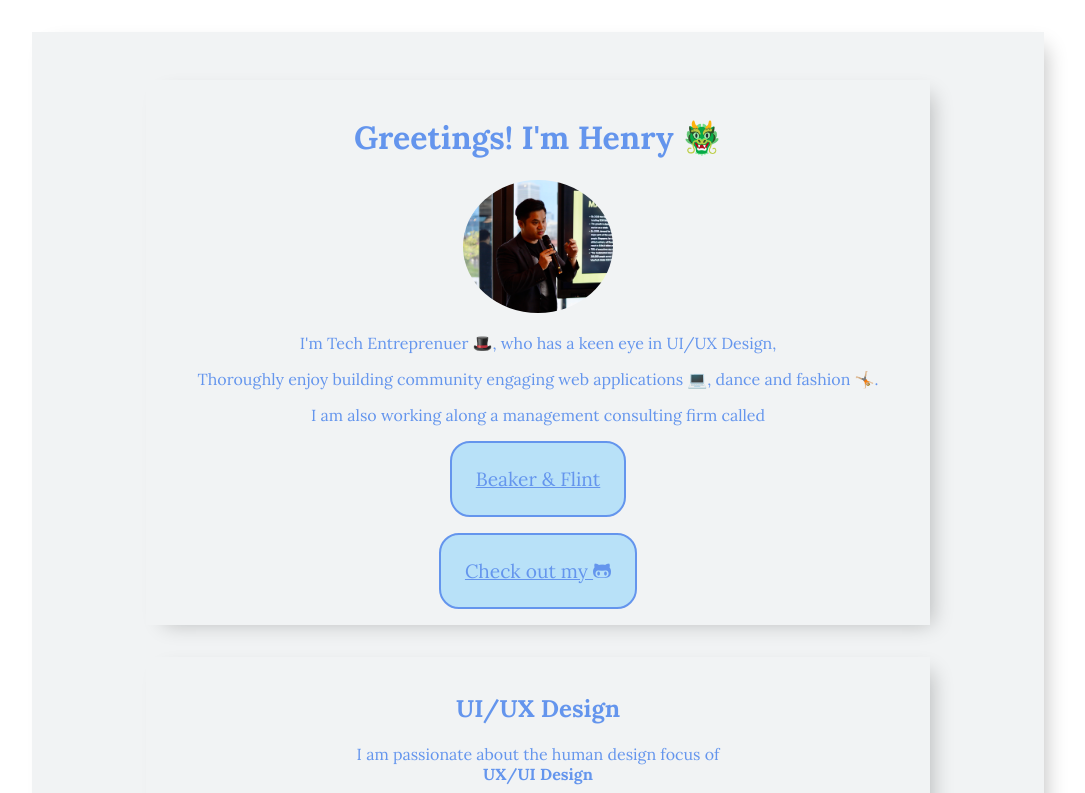
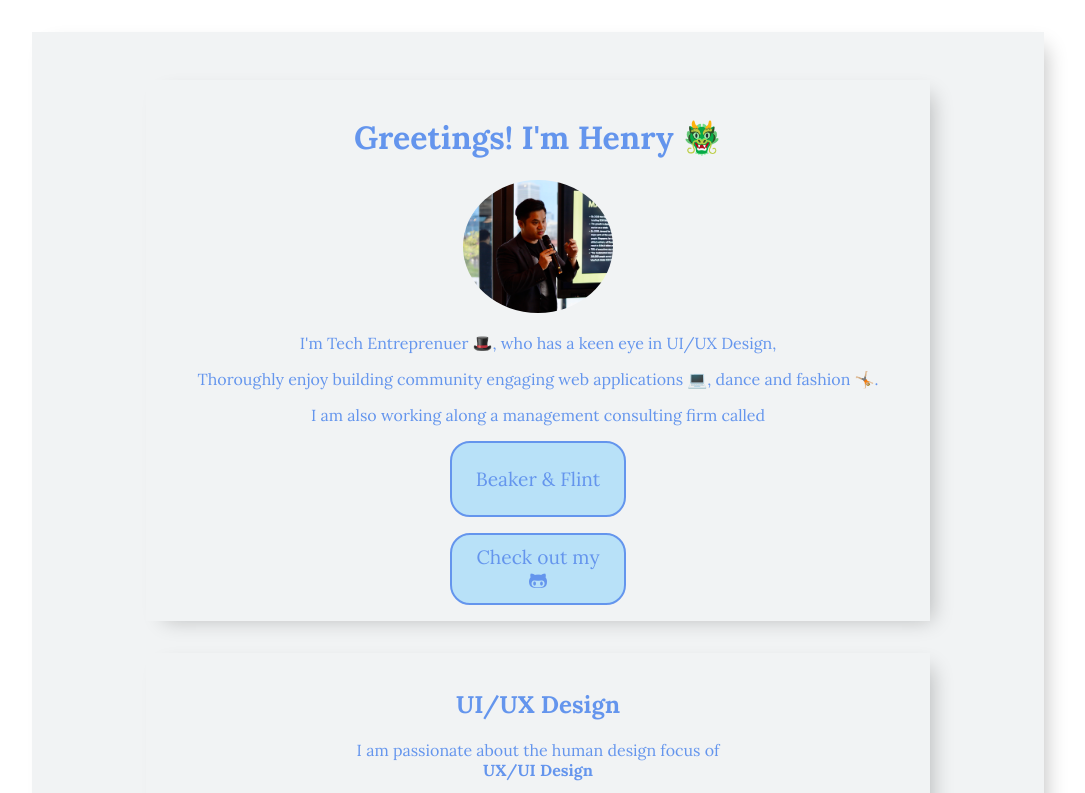
Before and after one commit to henry88lay/profile, a plain HTML site: page index.html in a window 1280 px wide. Shown: the top 793 px of the page, without its empty margins (102-1187 px from the left). Drawn offline with Linux system fonts and the light colour scheme.

Commit message:
updated the button styles

```diff
--- a/index.html
+++ b/index.html
@@ -32,15 +32,15 @@
 				<p>
 					I am also working along a management consulting firm called
 				</p>
-				<button class="button-color button-padding">
+				<button class="button-color button-padding button-size-std">
 					<a href="https://www.beakerandflint.com/" target="_blank"
 						>Beaker & Flint</a
 					>
 				</button>
 				<br />
-				<button class="button-color">
+				<button class="button-color button-size-icon">
 					<a href="http://github.com/henry88lay" target="_blank"
-						>Check out my <i class="fab fa-github-alt"></i
+						>Check out my<br /><i class="fab fa-github-alt"></i
 					></a>
 				</button>
 			</div>
--- a/style.css
+++ b/style.css
@@ -32,6 +32,7 @@
 } */
 a {
 	color: cornflowerblue;
+	text-decoration: none;
 }
 a:visited {
 	color: #636;
@@ -73,11 +74,18 @@ li {
 	margin-bottom: 16px;
 }
 
+.button-size-icon {
+	padding: 10px 24px;
+}
+
+.button-size-std {
+	padding: 24px;
+}
+
 .button-color {
 	font-size: larger;
 	font-family: Lora;
 	text-align: center;
-	padding: 24px;
 	background-color: rgb(184, 225, 248);
 	color: cornflowerblue;
 	border: 2px solid cornflowerblue;
```
